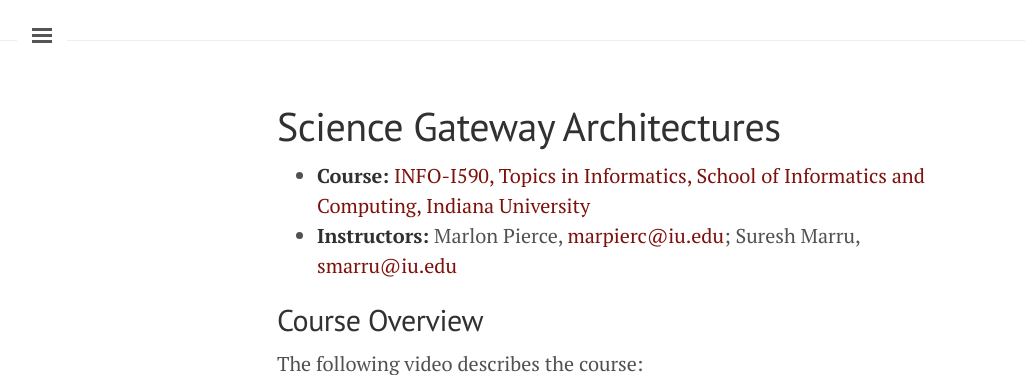
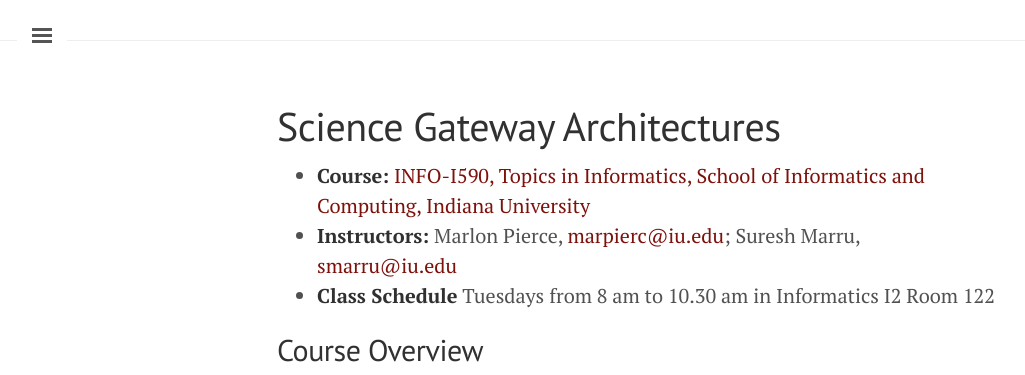
Before and after one commit to airavata-courses/airavata-courses.github.io, a Jekyll site: the page built from index.md, in a window 1280 px wide and 900 px high, cut to the strip 0-375 px from the top of the window. Shown: the whole strip, without its empty margins (3-1028 px from the left). Built offline with Jekyll 4.4.1, drawn with Linux system fonts in a browser that asks for light colours; the list of posts is cut into pages by our own code.

Commit message:
Adding class schedule

```diff
--- a/index.md
+++ b/index.md
@@ -6,6 +6,7 @@
 
 * **Course:** [INFO-I590, Topics in Informatics, School of Informatics and Computing, Indiana University](https://www.soic.indiana.edu/graduate/courses/index.html?number=i590&department=INFO)
 * **Instructors:** Marlon Pierce, [marpierc@iu.edu](mailto:marpierc@iu.edu); Suresh Marru, [smarru@iu.edu](mailto:smarru@iu.edu)
+* **Class Schedule** Tuesdays from 8 am to 10.30 am in Informatics I2 Room 122
 
 ## Course Overview
 
```
